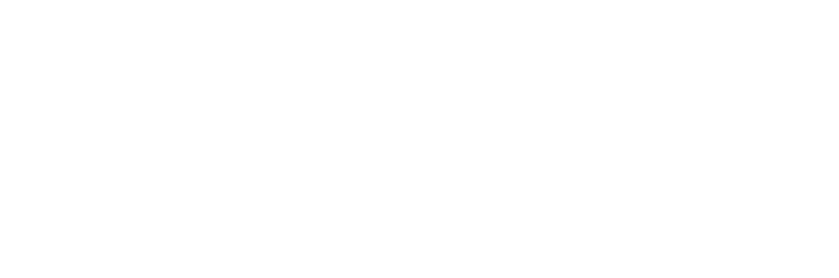
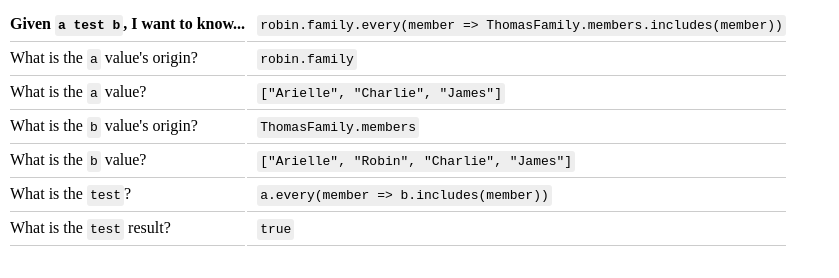
Before and after one commit to RobertAKARobin/cody-test, a website: page index.html in a window 1280 px wide. Shown: the whole page, without its empty margins (0-839 px from the left). Drawn offline with Linux system fonts and the light colour scheme.

Commit message:
Added explanatory table

```diff
--- a/index.html
+++ b/index.html
@@ -1,10 +1,57 @@
 <!DOCTYPE html>
-<html>
+<html lang="en">
 	<head>
 		<title>Robin Spec</title>
 		<script src="./robin-spec.js"></script>
 		<script src="./tests.js"></script>
+		<style>
+tr > *{
+	border-bottom:1px solid #ccc;
+	padding:5px 0 5px 10px;
+}
+tr > *:nth-child(1){
+	padding-left:0;
+}
+code, pre{
+	background-color:#eee;
+	border-radius:3px;
+	padding:3px;
+}
+code{
+	display:inline-block;
+}
+		</style>
 	</head>
 	<body>
+		<table>
+			<tr>
+				<th>Given <code>a test b</code>, I want to know...</th>
+				<td><code>robin.family.every(member => ThomasFamily.members.includes(member))</code></td>
+			</tr>
+			<tr>
+				<td>What is the <code>a</code> value's origin?</td>
+				<td><code>robin.family</code></td>
+			</tr>
+			<tr>
+				<td>What is the <code>a</code> value?</td>
+				<td><code>["Arielle", "Charlie", "James"]</code></td>
+			</tr>
+			<tr>
+				<td>What is the <code>b</code> value's origin?</td>
+				<td><code>ThomasFamily.members</code></td>
+			</tr>
+			<tr>
+				<td>What is the <code>b</code> value?</td>
+				<td><code>["Arielle", "Robin", "Charlie", "James"]</code></td>
+			</tr>
+			<tr>
+				<td>What is the <code>test</code>?</td>
+				<td><code>a.every(member => b.includes(member))</code></td>
+			</tr>
+			<tr>
+				<td>What is the <code>test</code> result?</td>
+				<td><code>true</code></td>
+			</tr>
+		</table>
 	</body>
 </html>
```
